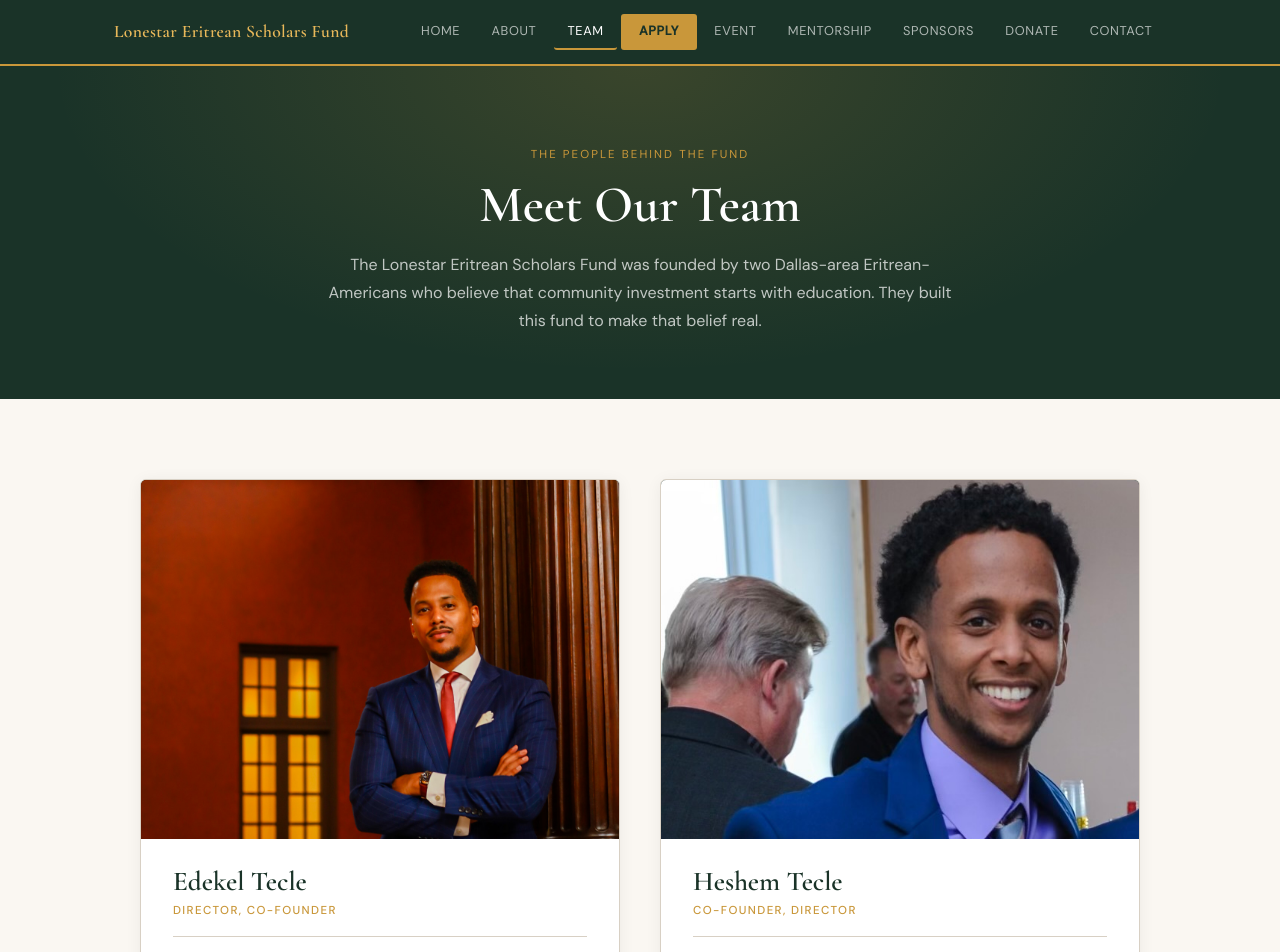
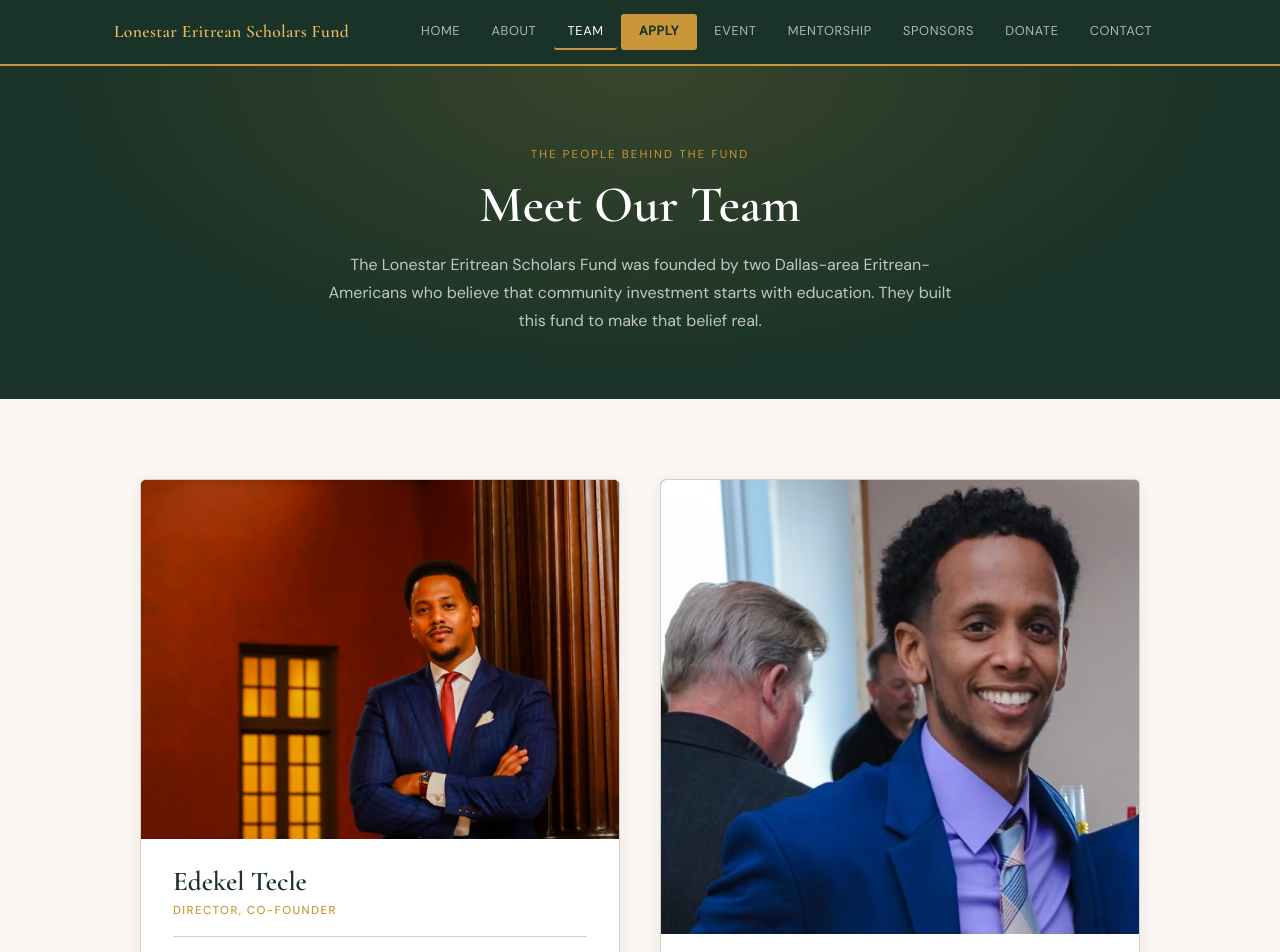
Before and after one commit to idrissae000/LESF, a Next.js app: page /team in a window 1280 px wide. Shown: the top 952 px of the page. Built offline with nearby package versions, Linux system fonts and the light colour scheme.

Commit message:
Heshem photo: taller crop (95%), shift right (40% 5%)
https://claude.ai/code/session_0179TuePMQRtkFTQ4Y1frhKS

```diff
--- a/app/(site)/team/page.tsx
+++ b/app/(site)/team/page.tsx
@@ -15,7 +15,8 @@ const TEAM = [
   },
   {
     photo: '/team/heshem.jpg',
-    photoPosition: 'center 5%',
+    photoPosition: '40% 5%',
+    containerRatio: '95%',
     name: 'Heshem Tecle',
     title: 'Co-Founder, Director',
     bio: [
@@ -60,7 +61,7 @@ export default function TeamPage() {
       {/* Team cards */}
       <section style={{ background: 'var(--cream)', padding: '5rem 1.5rem' }}>
         <div style={{ maxWidth: '1000px', margin: '0 auto', display: 'grid', gridTemplateColumns: 'repeat(auto-fit, minmax(320px, 1fr))', gap: '2.5rem' }}>
-          {TEAM.map(({ photo, photoPosition, name, title, bio }) => (
+          {TEAM.map(({ photo, photoPosition, containerRatio = '75%', name, title, bio }) => (
             <div
               key={name}
               style={{
@@ -72,7 +73,7 @@ export default function TeamPage() {
               }}
             >
               {/* Photo */}
-              <div style={{ position: 'relative', width: '100%', paddingBottom: '75%', overflow: 'hidden', background: 'var(--forest)' }}>
+              <div style={{ position: 'relative', width: '100%', paddingBottom: containerRatio, overflow: 'hidden', background: 'var(--forest)' }}>
                 {/* eslint-disable-next-line @next/next/no-img-element */}
                 <img
                   src={photo}
```
